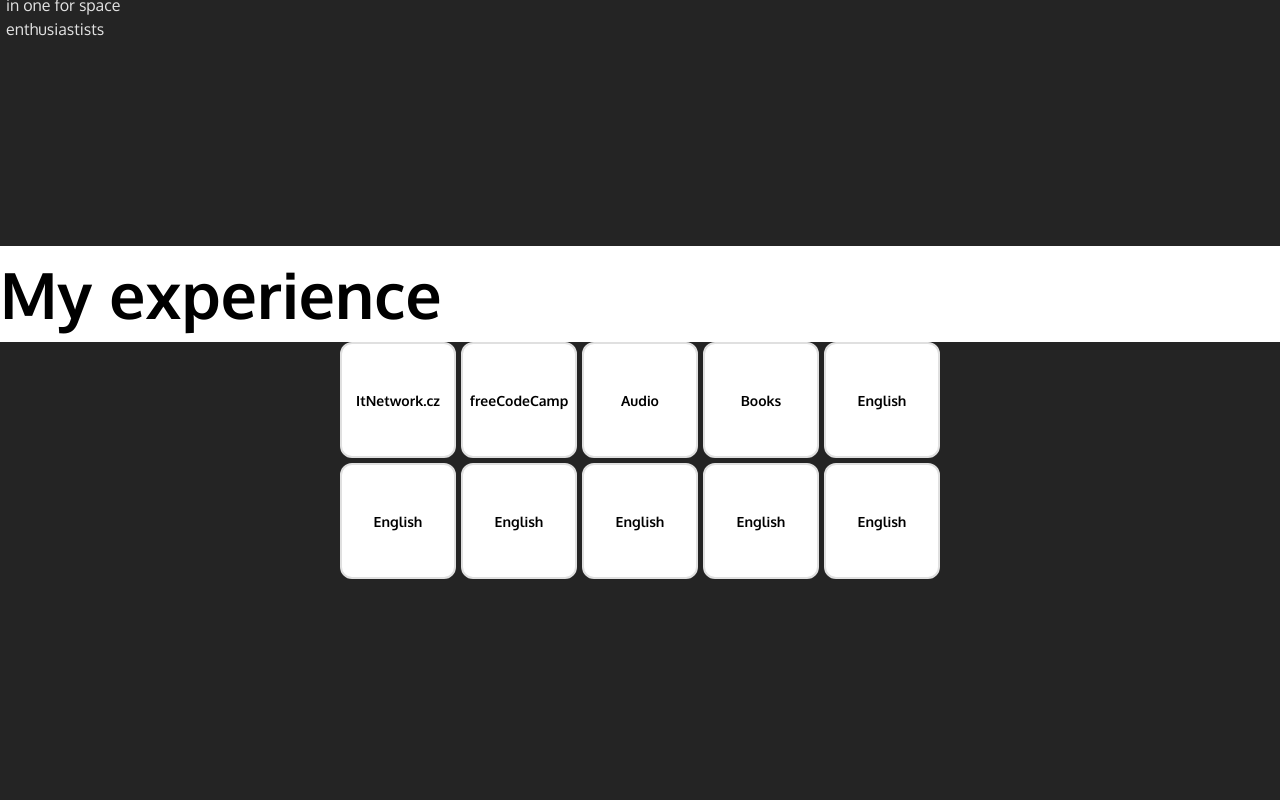
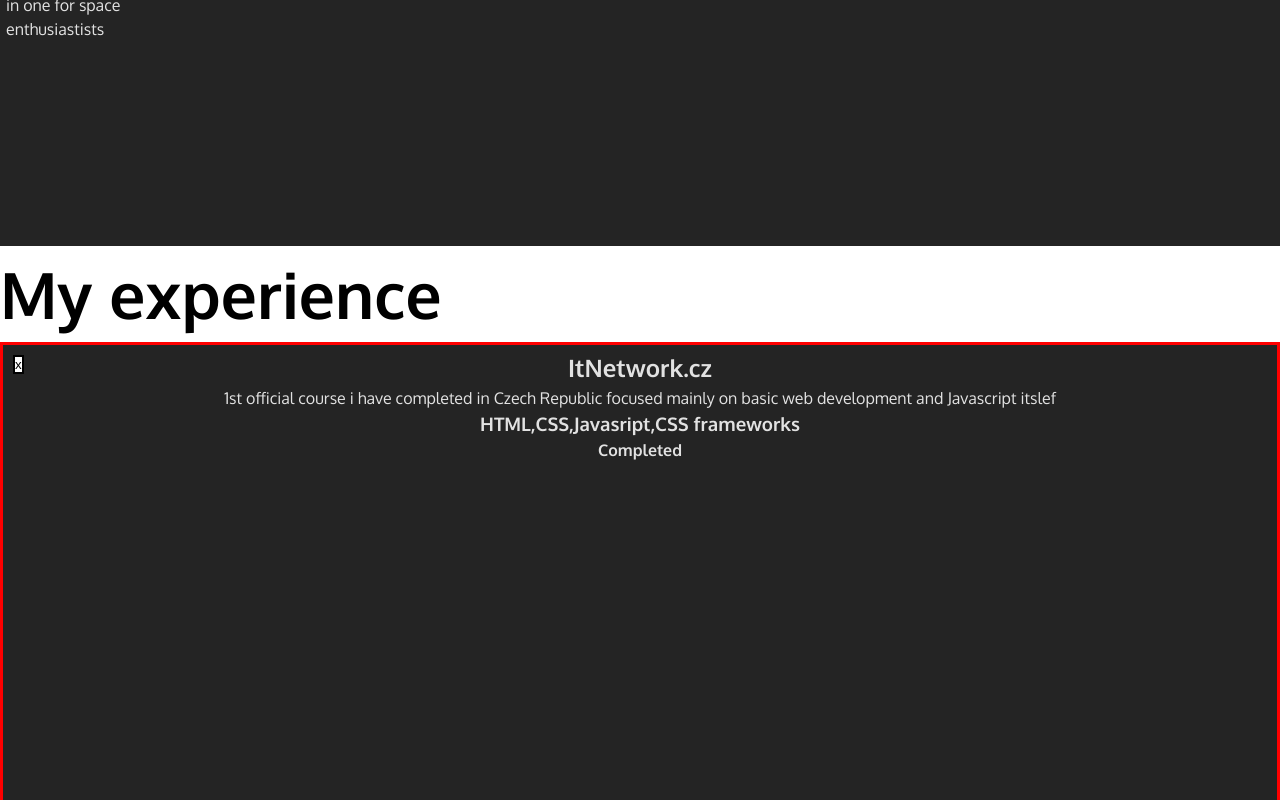
Before and after one commit to Cestamir/Portofolio, a React (Vite) app in the folder my-portofolio/: page / in a window 1280 px wide. Both pictures are taken after a click on the element "ItNetwork.cz". Shown: the part 3050-3850 px from the top of the page. Built offline with nearby package versions, Linux system fonts and the light colour scheme; a web font is replaced by a local one.

Commit message:
added display option when element in the experience page is clicked

```diff
--- a/my-portofolio/src/App.css
+++ b/my-portofolio/src/App.css
@@ -120,3 +120,28 @@
   transform: translateY(-2px);
   box-shadow: 0 8px 25px rgba(102, 126, 234, 0.3);
 }
+
+.exp-item-display {
+    position: relative;
+    width: 100%;
+    height: 100vh;
+    display: flex;
+    flex-direction: column;
+    align-items: center;
+    padding: 5px;
+    border: 3px solid red;
+}
+
+.close-btn {
+    position: absolute;
+    left: 10px;
+    top: 10px;
+    border: 2px solid black;
+    background-color: white;
+    transition: all 0.3s ease;
+}
+
+.close-btn:hover {
+    cursor: pointer;
+    background-color: grey;
+}
--- a/my-portofolio/src/ExperincePage.tsx
+++ b/my-portofolio/src/ExperincePage.tsx
@@ -1,20 +1,53 @@
 
+import { useState } from 'react'
 import Headline from './components/Headline'
 import { expItemsList } from './index'
 
 
+interface GridItem {
+  id: number,
+  name: string,
+  info: string,
+  skills: string,
+  status: string
+}
+
 const ExperincePage = () => {
+
+  const [selectedItem,setSelectedItem] = useState<GridItem | null>(null);
+
+  const handleItemClick = (item : GridItem) => {
+    setSelectedItem(item);
+  }
+
+  const closeItemDisplay = () => {
+    console.log('Closing, selectedItem was:', selectedItem);
+    setSelectedItem(null);
+    console.log('selectedItem set to null');
+  }
+
   return (
     <section>
         <Headline text='My experience' size={64} />
-        <div className='exp-grid'>
+        <div style={{display: selectedItem ? "none" : "grid"}} className='exp-grid'>
           {expItemsList.map((item) => (
-            <div key={item.name} className='grid-exp-item'>
+            <div onClick={() => handleItemClick(item)} key={item.id} className='grid-exp-item'>
               {item.name}
               {/* need to add simple logo pictures to the frame, when it will be hovered or clicked show more info (skills,info,status) */}
             </div>
           ))}
         </div>
+        {selectedItem && (
+          <div className='exp-item-display'>
+            <button onClick={closeItemDisplay} className='close-btn'>
+              x
+            </button>
+            <h1>{selectedItem.name}</h1>
+            <p>{selectedItem.info}</p>
+            <h3>{selectedItem.skills}</h3>
+            <h4>{selectedItem.status}</h4>
+          </div>
+        )}
     </section>
   )
 }
--- a/my-portofolio/src/index.ts
+++ b/my-portofolio/src/index.ts
@@ -2,16 +2,16 @@
 export const navItemsList = [{name: "Contact",color: "blue"},{name: "Work",color: "red"},{name: "Vision",color: "grey"},{name:"Experience",color: "purple"}]
 
 export const expItemsList = [
-    {name: "ItNetwork.cz",info: "1st official course i have completed in Czech Republic focused mainly on basic web development and Javascript itslef",skills: "HTML,CSS,Javasript,CSS frameworks",status: "Completed"},
-    {name: "freeCodeCamp",info: "The best free course on frontend development in the world, my 2nd course where i came across diffrent style of learning new skills in tech field",skills: "Docker,SQL,Javascript frameworks",status: "In progress"},
-    {name: "Audio",info: "I my current job i am able to listen to various podcast as JS syntax,JS jabber, Lex Friedman, The programming podcast, freeCodeCamp podcast, Frontend fire, The standup from Primeagen and many more..",skills: "Most useful resources in tech world and critical news about what is happening",status: "Still listening :D"},
-    {name: "Books",info: "Tech books and self-development books",skills: "philosophy",status: "Completed"},
-    {name: "English",info: "I've been learning since 2006",skills: "language",status: "lifetime work"},
-    {name: "English",info: "I've been learning since 2006",skills: "language",status: "lifetime work"},
-    {name: "English",info: "I've been learning since 2006",skills: "language",status: "lifetime work"},
-    {name: "English",info: "I've been learning since 2006",skills: "language",status: "lifetime work"},
-    {name: "English",info: "I've been learning since 2006",skills: "language",status: "lifetime work"},
-    {name: "English",info: "I've been learning since 2006",skills: "language",status: "lifetime work"},
+    {id: 1,name: "ItNetwork.cz",info: "1st official course i have completed in Czech Republic focused mainly on basic web development and Javascript itslef",skills: "HTML,CSS,Javasript,CSS frameworks",status: "Completed"},
+    {id: 2,name: "freeCodeCamp",info: "The best free course on frontend development in the world, my 2nd course where i came across diffrent style of learning new skills in tech field",skills: "Docker,SQL,Javascript frameworks",status: "In progress"},
+    {id: 3,name: "Audio",info: "I my current job i am able to listen to various podcast as JS syntax,JS jabber, Lex Friedman, The programming podcast, freeCodeCamp podcast, Frontend fire, The standup from Primeagen and many more..",skills: "Most useful resources in tech world and critical news about what is happening",status: "Still listening :D"},
+    {id: 4,name: "Books",info: "Tech books and self-development books",skills: "philosophy",status: "Completed"},
+    {id: 5,name: "English",info: "I've been learning since 2006",skills: "language",status: "lifetime work"},
+    {id: 6,name: "English",info: "I've been learning since 2006",skills: "language",status: "lifetime work"},
+    {id: 7,name: "English",info: "I've been learning since 2006",skills: "language",status: "lifetime work"},
+    {id: 8,name: "English",info: "I've been learning since 2006",skills: "language",status: "lifetime work"},
+    {id: 9,name: "English",info: "I've been learning since 2006",skills: "language",status: "lifetime work"},
+    {id: 10,name: "English",info: "I've been learning since 2006",skills: "language",status: "lifetime work"},
 ]
 
 export const projects = [
```
